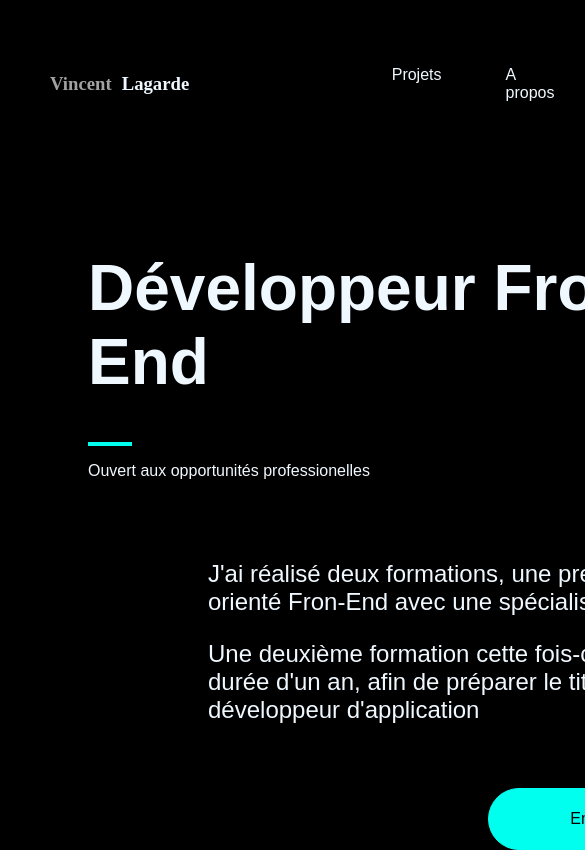
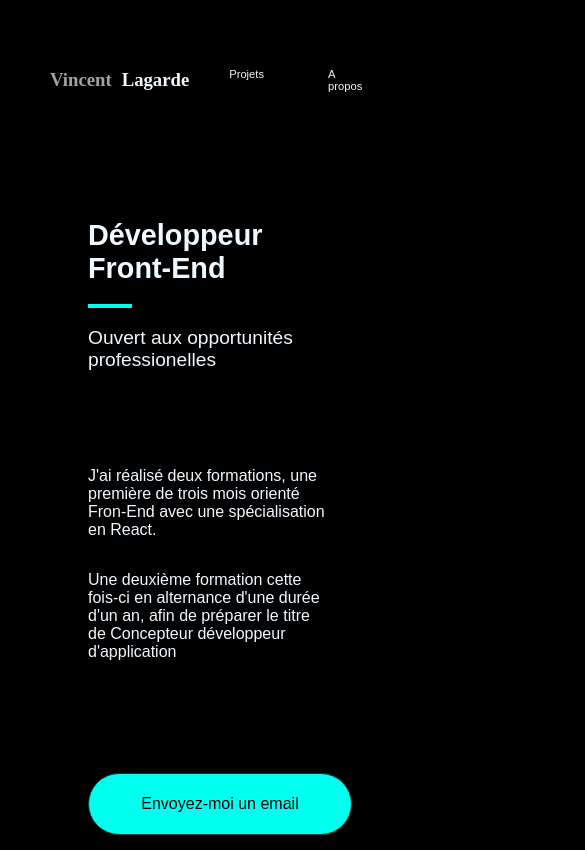
Before and after one commit to Vince-lgd/PortFolioV2, a Vue app in the folder PortFolioV2/: page /profil in a window 390 px wide. Shown: the top 850 px of the page, 585 px wide, since content can reach past the window. Built offline with nearby package versions, Linux system fonts and the light colour scheme.

Commit message:
reponsive in cours

```diff
--- a/PortFolioV2/src/App.vue
+++ b/PortFolioV2/src/App.vue
@@ -9,7 +9,6 @@
 
 <script setup>
 import NavBar from "./components/NavBar.vue";
-
 import { gsap } from "gsap";
 import { ref, onMounted } from "vue";
 
--- a/PortFolioV2/src/components/Home.vue
+++ b/PortFolioV2/src/components/Home.vue
@@ -197,4 +197,23 @@ p:nth-child(2) span::after {
     color: rgb(255, 255, 255);
   }
 }
+
+@media all and (max-width: 430px) {
+  .text {
+    margin-top: 12rem;
+  }
+  .links {
+    margin-top: 5rem;
+  }
+  .menu {
+    display: flex;
+    justify-content: space-between;
+    align-items: center;
+    gap: 2.5rem;
+    padding: 10px;
+  }
+  p > span {
+    font-size: 3rem;
+  }
+}
 </style>
--- a/PortFolioV2/src/components/NavBar.vue
+++ b/PortFolioV2/src/components/NavBar.vue
@@ -114,4 +114,43 @@ p:hover {
   text-decoration-thickness: 2px;
   font-family: Playfair Display, serif !important;
 }
+
+@media all and (max-width: 1000px) {
+  .menu {
+    display: flex;
+    justify-content: space-between;
+    align-items: center;
+    gap: 4rem;
+    padding: 10px;
+  }
+}
+
+@media all and (max-width: 900px) {
+  .menu {
+    display: flex;
+    justify-content: space-between;
+    align-items: center;
+    gap: 4rem;
+    padding: 10px;
+  }
+
+  h2 {
+    font-size: 0.5rem;
+  }
+}
+@media all and (max-width: 430px) {
+  .freelance {
+    display: none;
+  }
+  .menu {
+    display: flex;
+    justify-content: space-between;
+    align-items: center;
+    gap: 2.5rem;
+    padding: 10px;
+  }
+  p {
+    font-size: 0.7rem;
+  }
+}
 </style>
--- a/PortFolioV2/src/components/Profil.vue
+++ b/PortFolioV2/src/components/Profil.vue
@@ -17,9 +17,11 @@
           </p>
         </div>
         <div ref="text3" class="text3">
-          <a ref="changeColor" href="mailto:lagardevincent64@gmail.com"
-            >Envoyez-moi un email</a
-          >
+          <div class="bull">
+            <a ref="changeColor" href="mailto:lagardevincent64@gmail.com"
+              >Envoyez-moi un email</a
+            >
+          </div>
         </div>
       </div>
     </div>
@@ -34,10 +36,10 @@ const text2 = ref(null);
 const text3 = ref(null);
 const changeColor = ref(null);
 
-const animateElement = (event) => {
-  gsap.to(text2.value, { x: 120, duration: 1 });
-  gsap.to(text3.value, { x: 250, duration: 1 });
-  gsap.to(text3.value, { x: 400, duration: 2 });
+const animateElement = () => {
+  // gsap.to(text2.value, { x: 120, duration: 1 });
+  // gsap.to(text3.value, { x: 250, duration: 1 });
+  // gsap.to(text3.value, { x: 400, duration: 2 });
   gsap.to(text3.value, { backgroundColor: "#00ffee", duration: 2 });
   gsap.to(changeColor.value, { color: "black", duration: 1 });
 };
@@ -81,12 +83,13 @@ img {
   justify-content: center;
   align-items: center;
   color: aliceblue;
-  border: solid 1px #00ffee;
+  border: solid 1px #103734;
   border-radius: 50px;
   width: 50%;
   height: 10%;
   margin-top: 4rem;
 }
+
 a {
   color: black;
 }
@@ -115,4 +118,28 @@ a:hover {
   text-decoration-thickness: 2px;
   font-family: Playfair Display, serif !important;
 }
+
+@media all and (max-width: 900px) {
+  .text3 {
+    width: 100%;
+    margin-top: 6rem;
+  }
+}
+@media all and (max-width: 430px) {
+  h1 {
+    font-size: 1.8rem;
+  }
+  .dispo {
+    font-size: 1.2rem;
+  }
+  .text2 {
+    display: flex;
+    flex-direction: column;
+    justify-content: center;
+    width: 15rem;
+  }
+  p {
+    font-size: 1rem;
+  }
+}
 </style>
```
